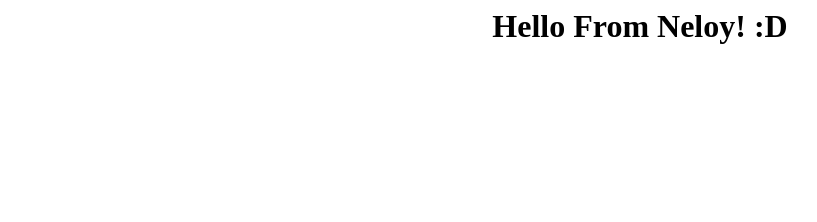
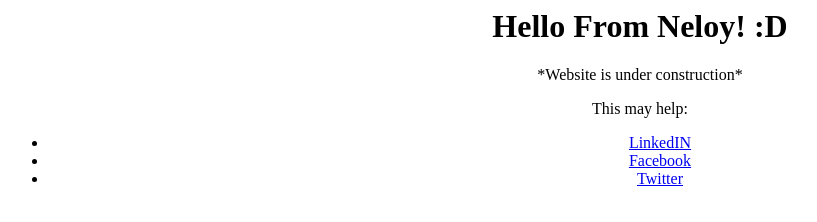
Before and after one commit to neloydutta/aboutme, a website: page fornow.html in a window 1280 px wide. Shown: the whole page, without its empty margins (0-817 px from the left). Drawn offline with Linux system fonts and the light colour scheme.

Commit message:
More Changes

```diff
--- a/fornow.html
+++ b/fornow.html
@@ -4,5 +4,12 @@
     </head>
     <body>
         <h1 align="center">Hello From Neloy! :D</h1>
+        <p align="center">*Website is under construction*</p>
+        <p align="center">This may help: </p>
+        <ul align="center">
+            <li><a href="https://in.linkedin.com/in/neloydutta">LinkedIN</a></li>
+            <li><a href="www.facebook.com/neloydutta">Facebook</a></li>
+            <li><a href="www.twitter.com/neloydutta">Twitter</a></li>
+        </ul>
     </body>
 </html>
```
